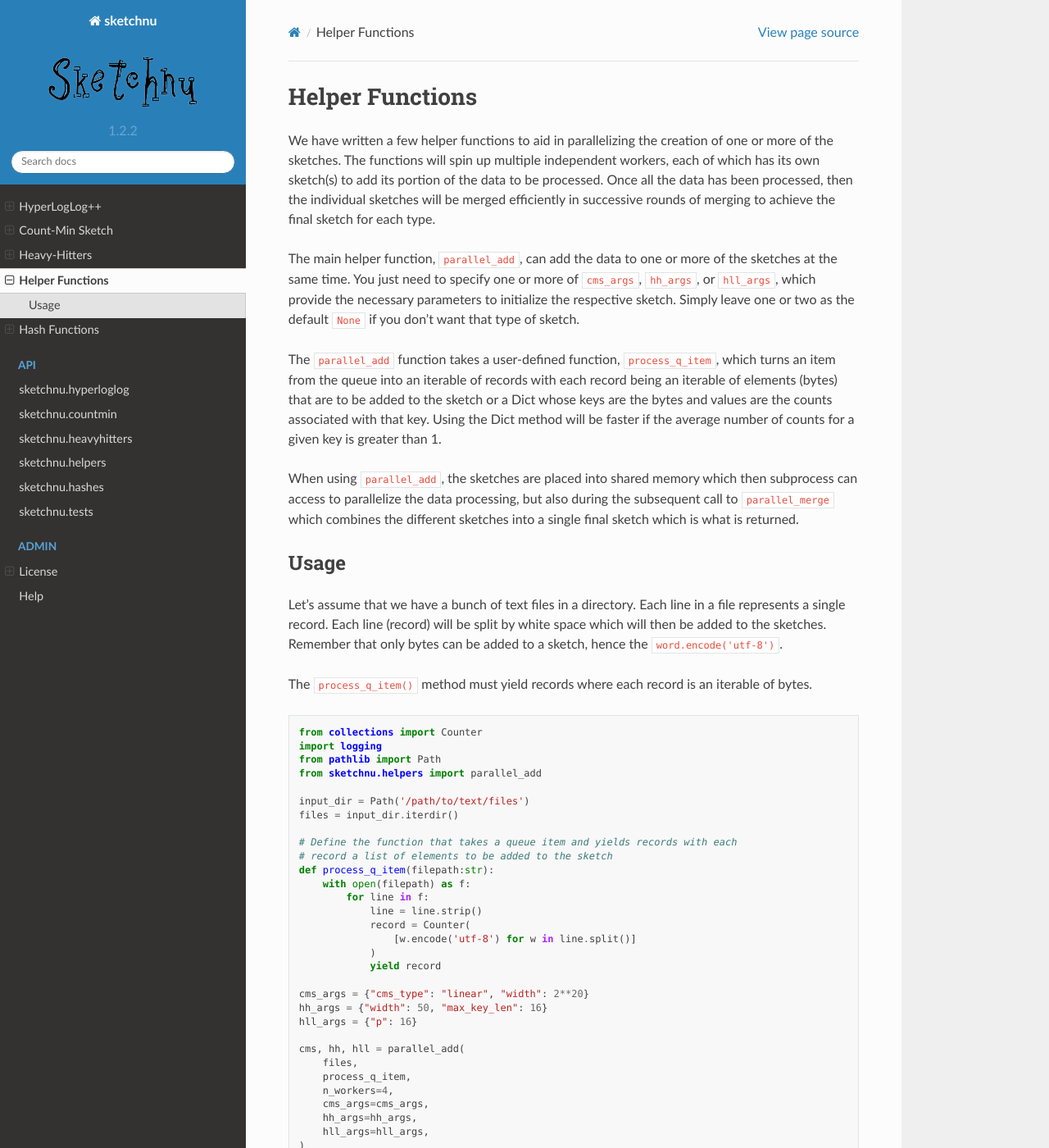
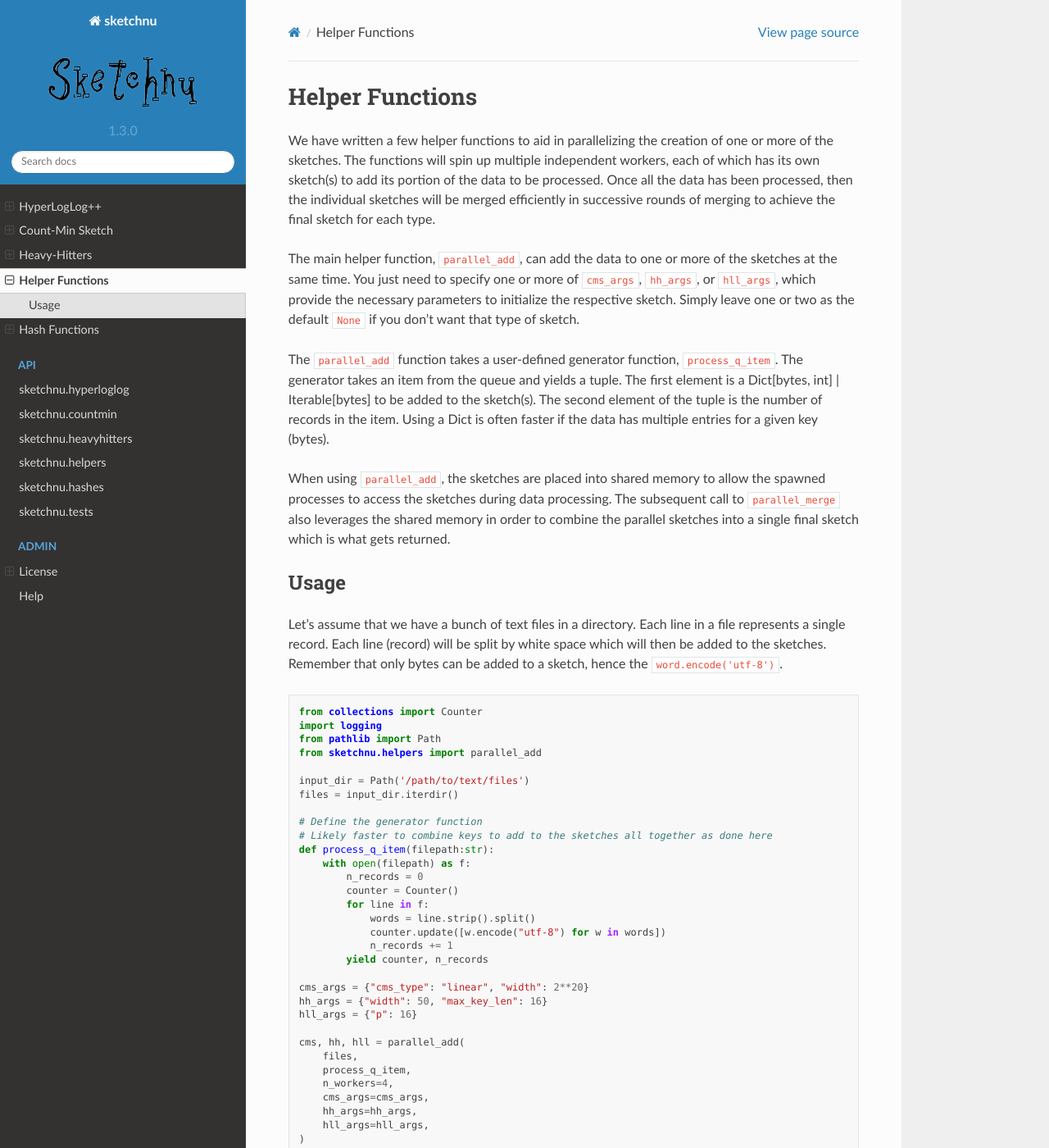
Before and after one commit to mhendrey/sketchnu, a Sphinx documentation site: the page built from docs/source/helpers.rst, in a window 1280 px wide and 1400 px high. Shown: the whole window at 82% size. Built offline with Sphinx 7.4.7 and the Read the Docs theme 2.0.0, drawn with Linux system fonts in a browser that asks for light colours.

Commit message:
Version 1.2.3, Generator function used by parallel_add needs to yield a tuple
This allows for combining keys (and associated counts) to speed things
up. So now you need to also return the n_records processed by process_q_item()

```diff
--- a/docs/source/helpers.rst
+++ b/docs/source/helpers.rst
@@ -13,16 +13,16 @@ sketches at the same time. You just need to specify one or more of :code:`cms_ar
 initialize the respective sketch. Simply leave one or two as the default :code:`None`
 if you don't want that type of sketch.
 
-The :code:`parallel_add` function takes a user-defined function, :code:`process_q_item`,
-which turns an item from the queue into an iterable of records with each record being
-an iterable of elements (bytes) that are to be added to the sketch or a Dict whose keys
-are the bytes and values are the counts associated with that key. Using the Dict method
-will be faster if the average number of counts for a given key is greater than 1.
+The :code:`parallel_add` function takes a user-defined generator function,
+:code:`process_q_item`. The generator takes an item from the queue and yields a tuple.
+The first element is a Dict[bytes, int] | Iterable[bytes] to be added to the sketch(s).
+The second element of the tuple is the number of records in the item. Using a Dict is
+often faster if the data has multiple entries for a given key (bytes).
 
-When using :code:`parallel_add`, the sketches are placed into shared memory which then
-subprocess can access to parallelize the data processing, but also during the
-subsequent call to :code:`parallel_merge` which combines the different sketches into a
-single final sketch which is what is returned.
+When using :code:`parallel_add`, the sketches are placed into shared memory to allow
+the spawned processes to access the sketches during data processing. The subsequent
+call to :code:`parallel_merge` also leverages the shared memory in order to combine the
+parallel sketches into a single final sketch which is what gets returned.
 
 Usage
 -----
@@ -31,9 +31,6 @@ Let's assume that we have a bunch of text files in a directory. Each line in
 a file represents a single record. Each line (record) will be split by white
 space which will then be added to the sketches. Remember that only bytes can
 be added to a sketch, hence the :code:`word.encode('utf-8')`.
-
-The :code:`process_q_item()` method must yield records where each record is an
-iterable of bytes.
 
 ::
 
@@ -45,16 +42,17 @@ iterable of bytes.
     input_dir = Path('/path/to/text/files')
     files = input_dir.iterdir()
 
-    # Define the function that takes a queue item and yields records with each
-    # record a list of elements to be added to the sketch
+    # Define the generator function
+    # Likely faster to combine keys to add to the sketches all together as done here
     def process_q_item(filepath:str):
         with open(filepath) as f:
+            n_records = 0
+            counter = Counter()
             for line in f:
-                line = line.strip()
-                record = Counter(
-                    [w.encode('utf-8') for w in line.split()]
-                )
-                yield record
+                words = line.strip().split()
+                counter.update([w.encode("utf-8") for w in words])
+                n_records += 1
+            yield counter, n_records
 
     cms_args = {"cms_type": "linear", "width": 2**20}
     hh_args = {"width": 50, "max_key_len": 16}
--- a/sketchnu/__init__.py
+++ b/sketchnu/__init__.py
@@ -17,7 +17,7 @@ GNU General Public License for more details.
 You should have received a copy of the GNU General Public License
 along with this program.  If not, see <https://www.gnu.org/licenses/>.
 """
-__version__ = "1.2.2"
+__version__ = "1.3.0"
 
 from sketchnu.countmin import (
     CountMin,
```
Also changed, not shown: 2 other files.
